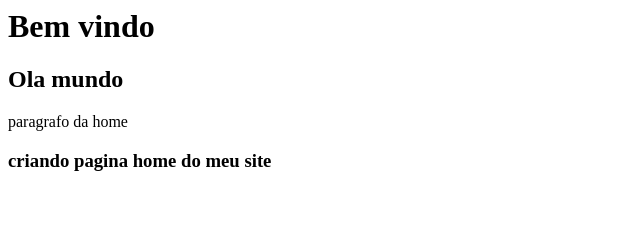
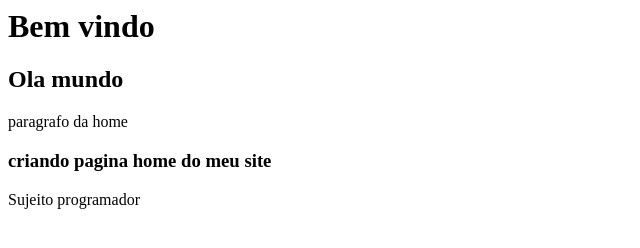
Before and after one commit to pedroorelio/curso-git-hub, a plain HTML site: page index.html in a window 1280 px wide. Shown: the whole page, without its empty margins (0-640 px from the left). Drawn offline with Linux system fonts and the light colour scheme.

Commit message:
finalizando pagins home com toda descriçao

```diff
--- a/index.html
+++ b/index.html
@@ -3,3 +3,4 @@
 <p>paragrafo da home</p>
 
 <h3>criando pagina home do meu site</h3>
+<p>Sujeito programador</p>
```
Also changed, not shown: nomes.txt.
